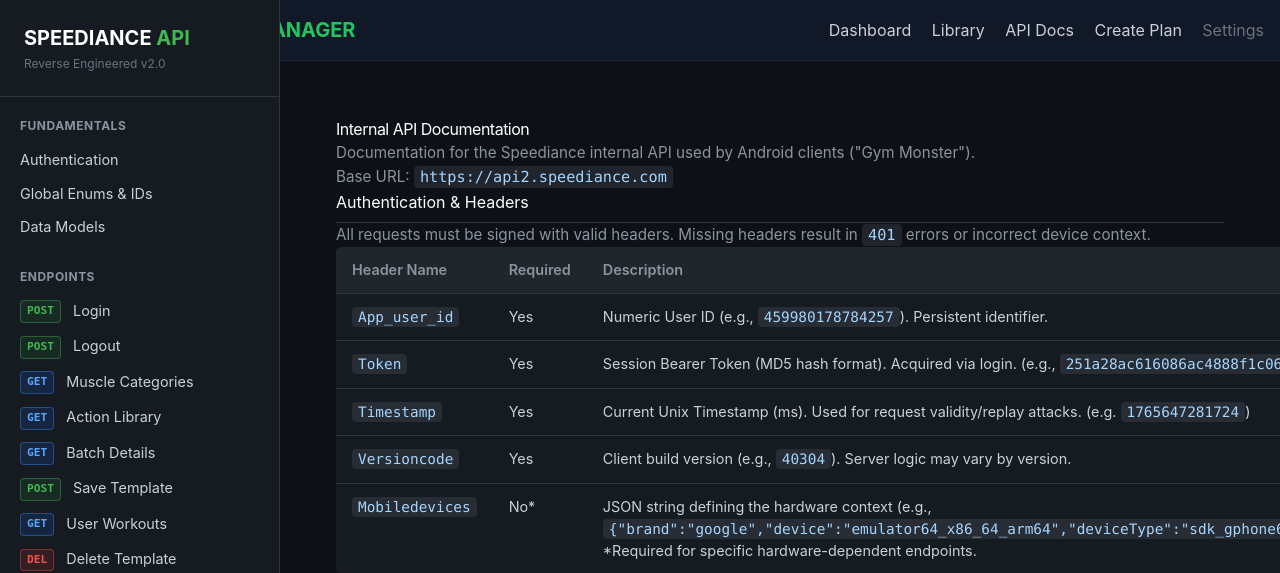
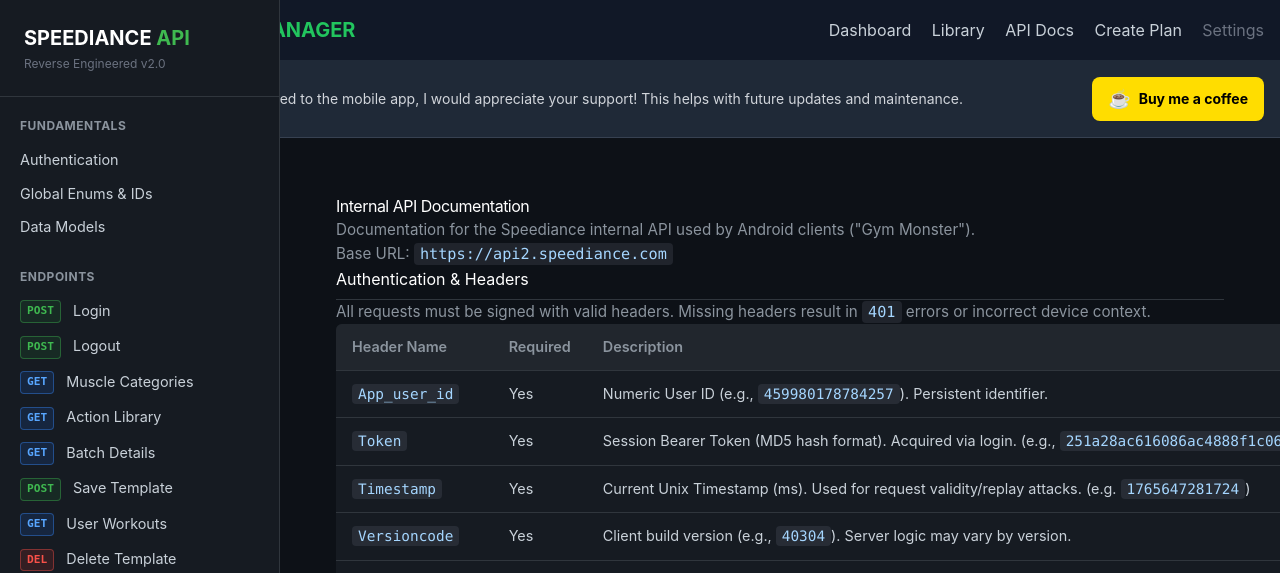
Before and after one commit to hbui3/UnofficialSpeedianceWorkoutManager, a Flask app: page /api_docs in a window 1280 px wide; the page is wider, and only the part inside the window is pictured. Shown: the top 573 px of that part. Run offline with Flask 3, Linux system fonts and the light colour scheme; some libraries are stand-ins or nearby versions.

Commit message:
Move Buy Me a Coffee button to top banner

```diff
--- a/templates/layout.html
+++ b/templates/layout.html
@@ -21,6 +21,20 @@
             </div>
         </div>
     </nav>
+
+    <div class="bg-gray-800 border-b border-gray-700 p-4">
+        <div class="container mx-auto flex flex-col md:flex-row justify-between items-center gap-4 text-center md:text-left">
+            <p class="text-gray-300 text-sm">
+                If this tool helped you save time compared to the mobile app, I would appreciate your support!
+                This helps with future updates and maintenance.
+            </p>
+            <a href="https://buymeacoffee.com/hbui3" target="_blank" class="flex-shrink-0 inline-flex items-center bg-[#FFDD00] hover:bg-[#FFDD00]/90 text-black font-bold py-2 px-4 rounded-lg transition-colors shadow-sm text-sm">
+                <span class="text-lg mr-2">☕</span>
+                Buy me a coffee
+            </a>
+        </div>
+    </div>
+
     <main class="container mx-auto p-4 flex-grow">
         {% with messages = get_flashed_messages(with_categories=true) %}
             {% if messages %}
@@ -31,18 +45,5 @@
         {% endwith %}
         {% block content %}{% endblock %}
     </main>
-
-    <footer class="bg-gray-900 border-t border-gray-800 p-8 mt-8">
-        <div class="container mx-auto text-center">
-            <p class="text-gray-400 mb-4 max-w-2xl mx-auto">
-                If this tool helped you save time compared to the mobile app, I would appreciate your support!
-                This helps with future updates and maintenance.
-            </p>
-            <a href="https://buymeacoffee.com/hbui3" target="_blank" class="inline-flex items-center bg-[#FFDD00] hover:bg-[#FFDD00]/90 text-black font-bold py-3 px-6 rounded-lg transition-colors shadow-lg">
-                <span class="text-xl mr-2">☕</span>
-                Buy me a coffee
-            </a>
-        </div>
-    </footer>
 </body>
 </html>
```
